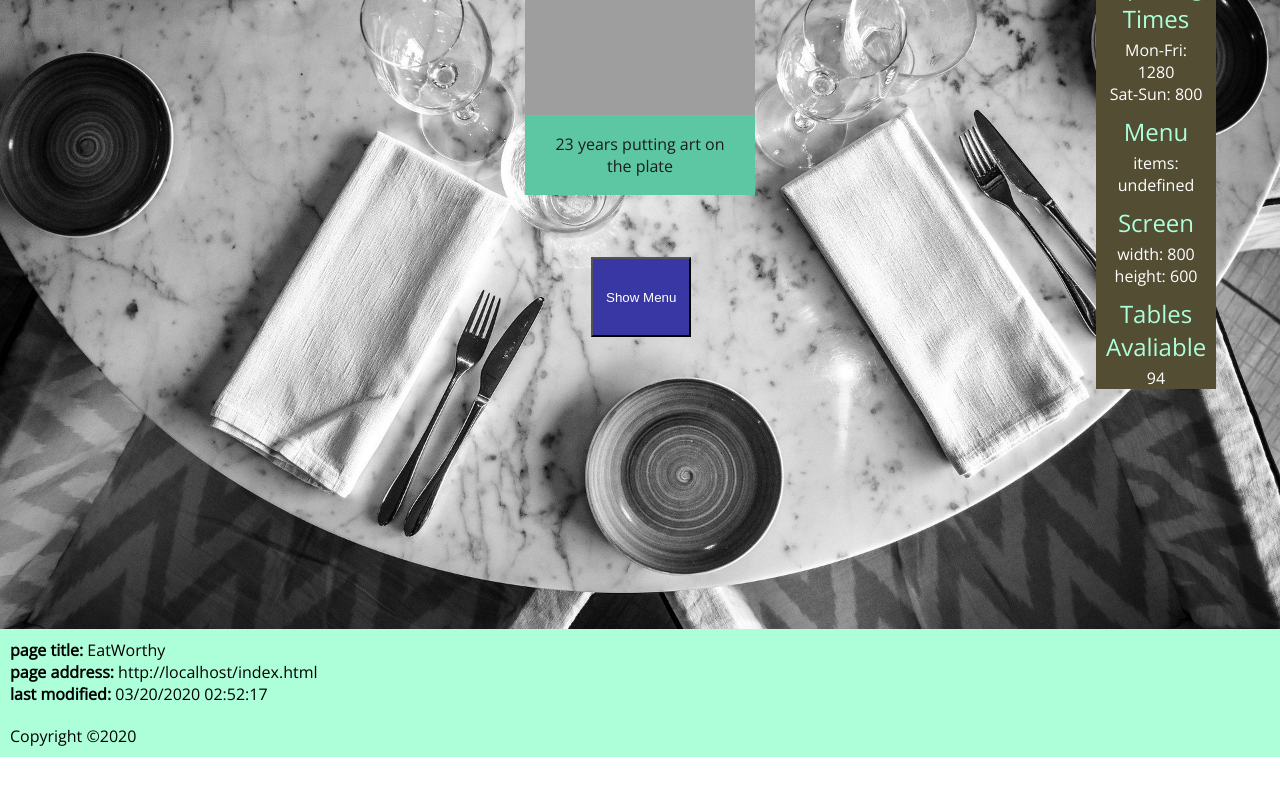
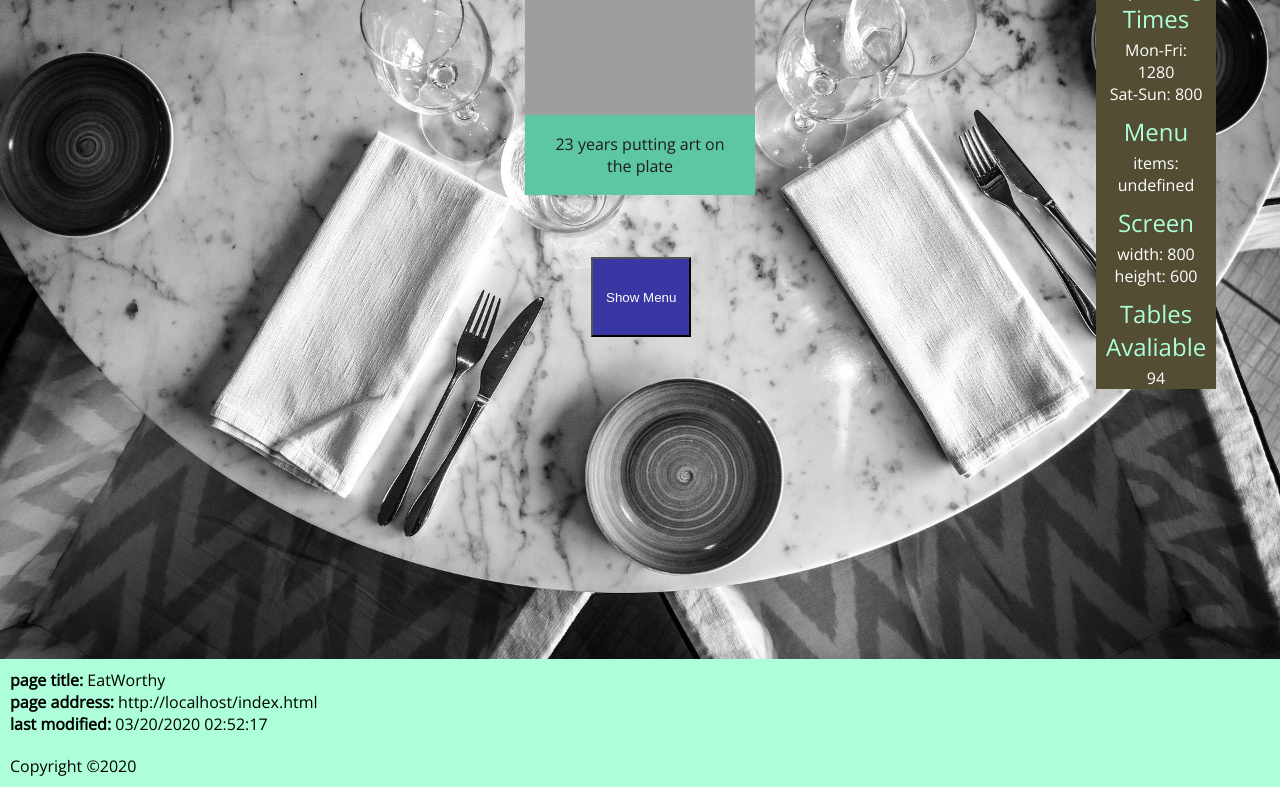
Before and after one commit to lukfdg/fewd_lab_5_doc, a plain HTML site: page index.html in a window 1280 px wide. Shown: the part 73-860 px from the top of the page. Before the commit the page ends 830 px from the top, so only its background shows below. Drawn offline with nearby package versions, Linux system fonts and the light colour scheme; grey boxes are pictures that could not be loaded.

Commit message:
‘commit’

```diff
--- a/css/style.css
+++ b/css/style.css
@@ -204,7 +204,7 @@ bottom: 0;
 left: 0;
 width: 100%;
 background-color: #adffda;
-margin: -30px auto;
+margin: -60px auto;
 }
 
 #footer p {
```
